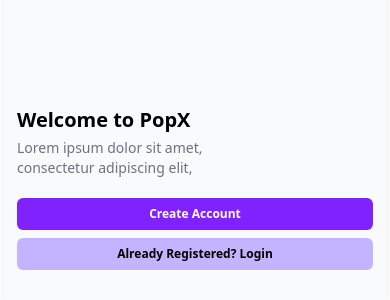
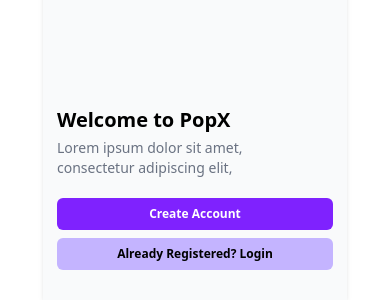
Before and after one commit to aryanB1706/PopX, a React (Vite) app: page / in a window 390 px wide. Shown: the part 544-844 px from the top of the page. Built offline with nearby package versions, Linux system fonts and the light colour scheme.

Commit message:
Updated UI / Fixed mobile layout / etc1.

```diff
--- a/src/pages/AccountSettingsPage.jsx
+++ b/src/pages/AccountSettingsPage.jsx
@@ -3,7 +3,7 @@
 function AccountSettingsPage() {
   return (
     <div className="flex justify-center min-h-screen bg-white">
-      <div className="w-66 bg-gray-50 border border-gray-200 rounded shadow-sm">
+      <div className="w-76 bg-gray-50 border border-gray-200 rounded shadow-sm">
 
         <div className="w-full border-b border-gray-100 px-4 py-3 bg-white">
           <h2 className="text-sm font-medium text-gray-800">
--- a/src/pages/CreateAccountPage.jsx
+++ b/src/pages/CreateAccountPage.jsx
@@ -28,7 +28,7 @@
 
   return (
     <div className="min-h-screen w-screen flex items-center justify-center bg-white">
-      <div className="bg-gray-50 w-66 min-h-screen flex flex-col justify-start p-4 shadow-md text-left">
+      <div className="bg-gray-50 w-76 min-h-screen flex flex-col justify-start p-4 shadow-md text-left">
         <h2 className="text-lg font-bold mb-2 mt-3 mr-26">
           Create your PopX account
         </h2>
--- a/src/pages/LoginPage.jsx
+++ b/src/pages/LoginPage.jsx
@@ -15,7 +15,7 @@
 
   return (
     <div className="min-h-screen w-screen flex items-center justify-center bg-white">
-  <div className="bg-gray-50 w-66 min-h-screen flex flex-col justify-start p-3 shadow-md rounded text-left">
+  <div className="bg-gray-50 w-76 min-h-screen flex flex-col justify-start p-3 shadow-md rounded text-left">
     <div>
       <h2 className="text-lg font-bold mb-1 mt-2 mr-20">Signin to your PopX account</h2>
       <p className="text-gray-500 mb-3 text-xs font-medium mr-15">
--- a/src/pages/WelcomePage.jsx
+++ b/src/pages/WelcomePage.jsx
@@ -6,7 +6,7 @@
 
   return (
     <div className="min-h-screen w-screen flex items-center justify-center bg-white">
-      <div className="bg-gray-50 w-full max-w-sm  min-h-screen flex flex-col justify-end p-3.5 shadow-md rounded-none text-left">
+      <div className="bg-gray-50 w-76  min-h-screen flex flex-col justify-end p-3.5 shadow-md rounded-none text-left">
         <div className="w-60">
           <h1 className="text-xl font-bold mb-1">Welcome to PopX</h1>
           <h3 className="text-gray-500 mb-5 text-sm font-medium">
```
